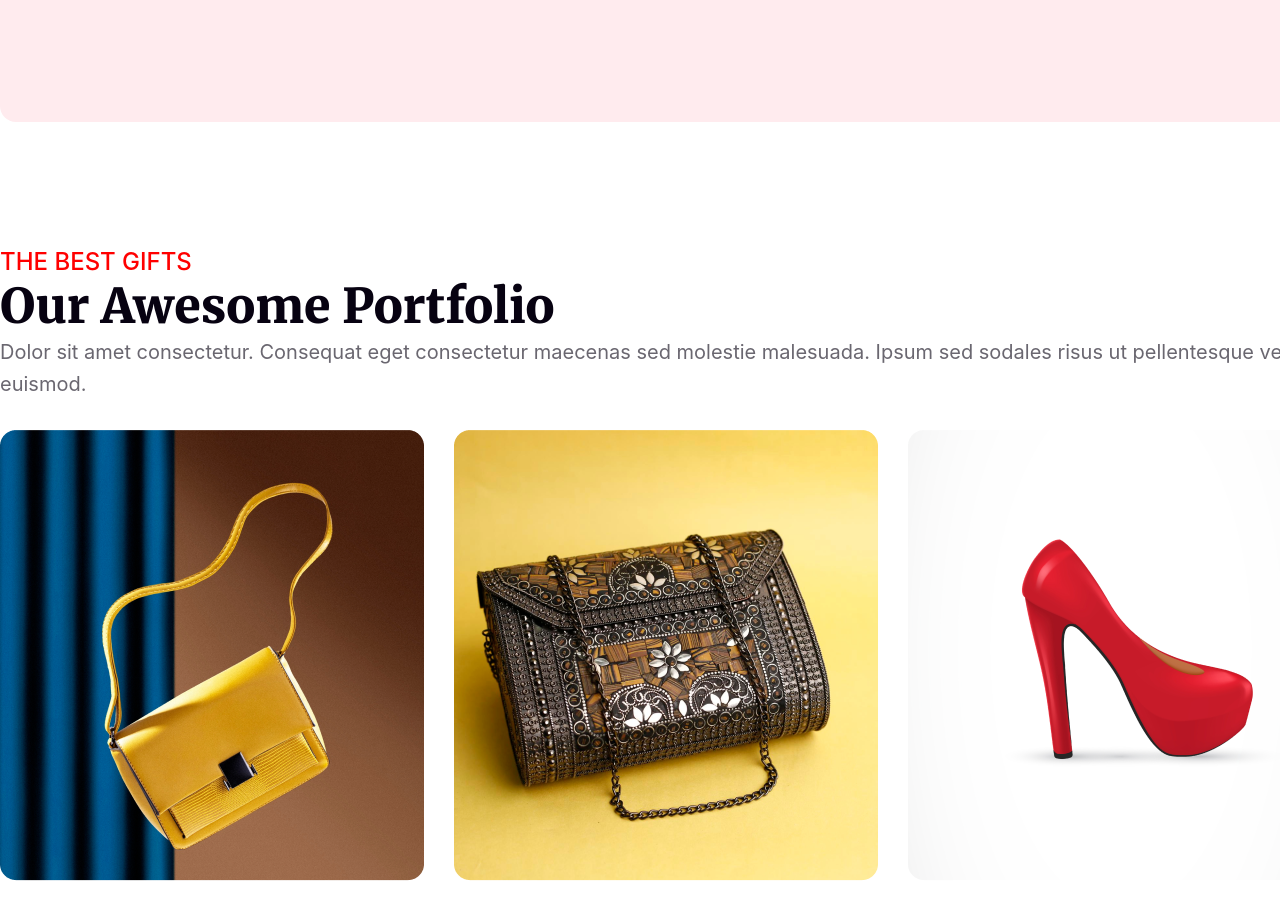
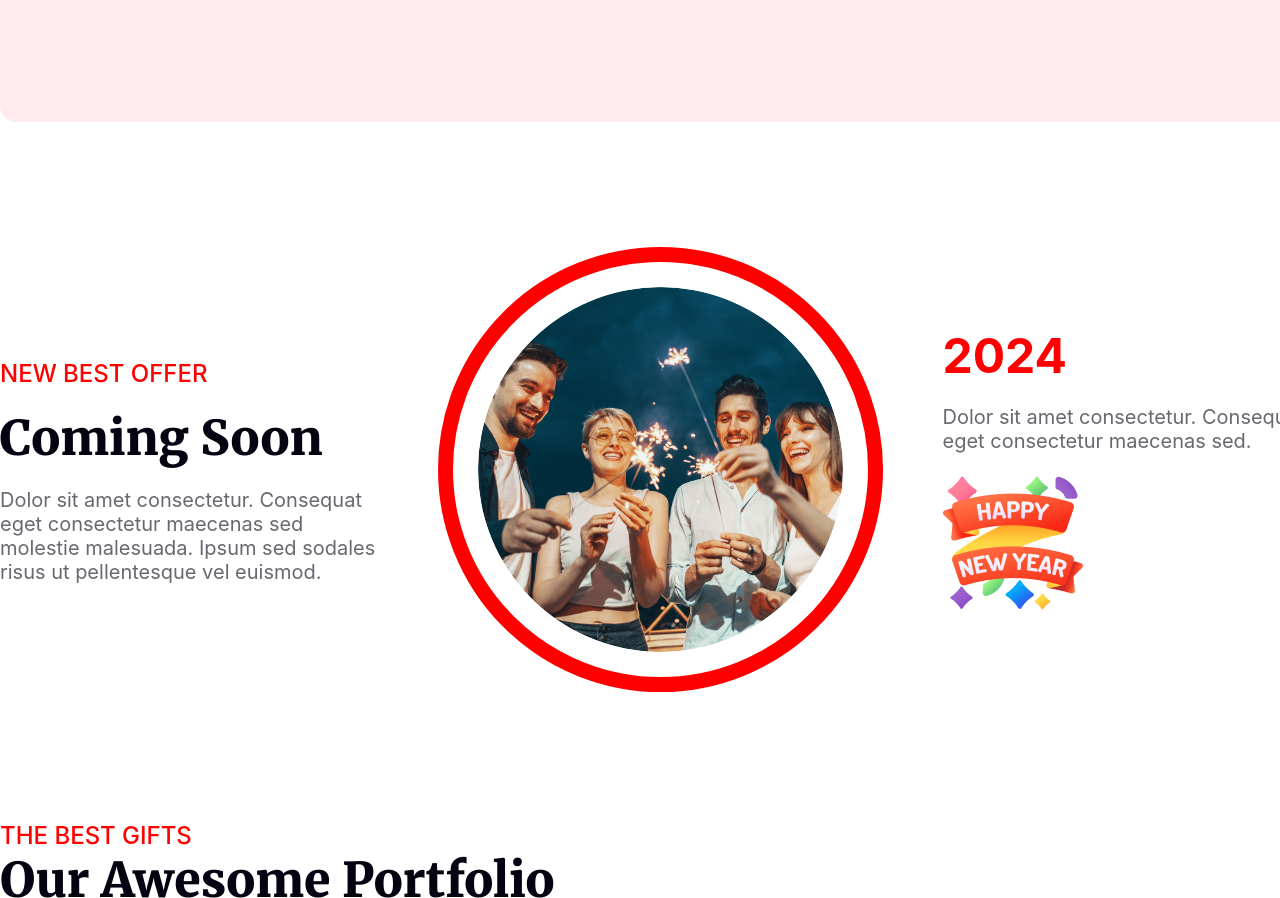
Before and after one commit to AshiqurRahman10/first-assignment-repo, a plain HTML site: page index.html in a window 1280 px wide. Shown: the part 2652-3550 px from the top of the page. Drawn offline with Linux system fonts and the light colour scheme.

Commit message:
first assignment modify

```diff
--- a/assignment.css
+++ b/assignment.css
@@ -162,6 +162,63 @@ border-radius: 5px;
 }
 
 
+.fourth-section {
+    padding: 125px 0px;
+}
+
+
+.frth-sec-div-one{
+    display: flex;
+    align-items: center;
+    gap: 60px;
+}
+
+.frth-sec-div-one div {
+    width: 100%;
+}
+.fsd-left h3{
+    color: #F00;
+text-align: left;
+font-family: Inter;
+font-size: 24px;
+font-weight: 500;
+
+}
+.fsd-left h1{
+    color: #070211;
+    font-size: 48px;
+  font-weight: 900;
+  padding: 20px 0px;
+}
+.fsd-left p{
+    color: rgba(7, 2, 17, 0.60);
+    font-family: Inter;
+    font-size: 20px;
+    font-weight: 400;
+}
+.fsd-middle img{
+    border: 15px solid red;
+    border-radius: 100%;
+    padding: 25px;
+}
+.fsd-right h1{
+    color: #F00;
+font-family: Inter;
+font-size: 48px;
+font-weight: 700;
+}
+
+.fsd-right p{
+    color: rgba(7, 2, 17, 0.60);
+font-family: Inter;
+font-size: 20px;
+font-weight: 400;
+padding: 20px 0px;
+
+}
+
+.fsd-right
+
 
 
 
--- a/index.html
+++ b/index.html
@@ -37,7 +37,8 @@
             <div class="midnight">
                 <div class="midnight-div-one">
                     <h1 class="midnight-theme">Welcome to midnight party</h1>
-                    <p class="midnight-description">Dolor sit amet consectetur. Consequat eget consectetur maecenas sed molestie malesuada. Ipsum sed
+                    <p class="midnight-description">Dolor sit amet consectetur. Consequat eget consectetur maecenas sed
+                        molestie malesuada. Ipsum sed
                         sodales risus ut pellentesque vel euismod. </p>
                     <button class="midnight-btn">Join Now</button>
                 </div>
@@ -52,10 +53,28 @@
             <h3><span>Time:</span> Evening 7.30 pm to 12.30 am</h3>
             <button>Join Now</button>
         </section>
+        <section class="fourth-section">
+            <div class="frth-sec-div-one">
+                <div class="fsd-left">
+                    <h3>NEW BEST OFFER</h3>
+                    <h1>Coming Soon</h1>
+                    <p>Dolor sit amet consectetur. Consequat eget consectetur maecenas sed molestie malesuada. Ipsum sed sodales risus ut pellentesque vel euismod.</p>
+                </div>
+                <div class="fsd-middle">
+                    <img src="images/Ellipse 1.png" alt="">
+                </div>
+                <div class="fsd-right">
+                    <h1>2024</h1>
+                    <p>Dolor sit amet consectetur. Consequat eget consectetur maecenas sed.</p>
+                    <img src="images/Group 96.png" alt="">
+                </div>
+            </div>
+        </section>
         <section class="sixth-section">
             <h3>THE BEST GIFTS</h3>
             <h1>Our Awesome Portfolio</h1>
-            <p>Dolor sit amet consectetur. Consequat eget consectetur maecenas sed molestie malesuada. Ipsum sed sodales risus ut pellentesque vel euismod. </p>
+            <p>Dolor sit amet consectetur. Consequat eget consectetur maecenas sed molestie malesuada. Ipsum sed sodales
+                risus ut pellentesque vel euismod. </p>
 
             <div class="images">
                 <img src="images/Rectangle 3.png">
```
